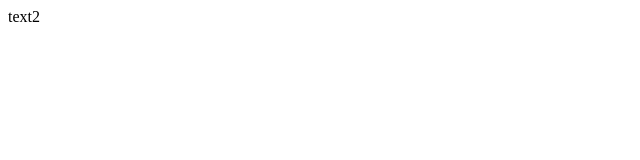
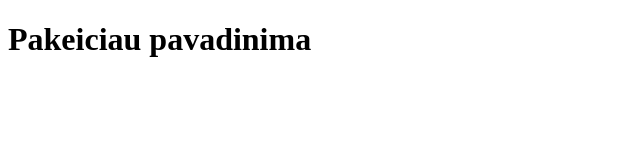
Before and after one commit to telis-man/todo-list, a plain HTML site: page index.html in a window 1280 px wide. Shown: the whole page, without its empty margins (0-640 px from the left). Drawn offline with Linux system fonts and the light colour scheme.

Commit message:
ar gavai pakeitima?

```diff
--- a/index.html
+++ b/index.html
@@ -7,6 +7,6 @@
     <title>Document</title>
   </head>
   <body>
-    text2
+    <h1>Pakeiciau pavadinima</h1>
   </body>
 </html>
```
